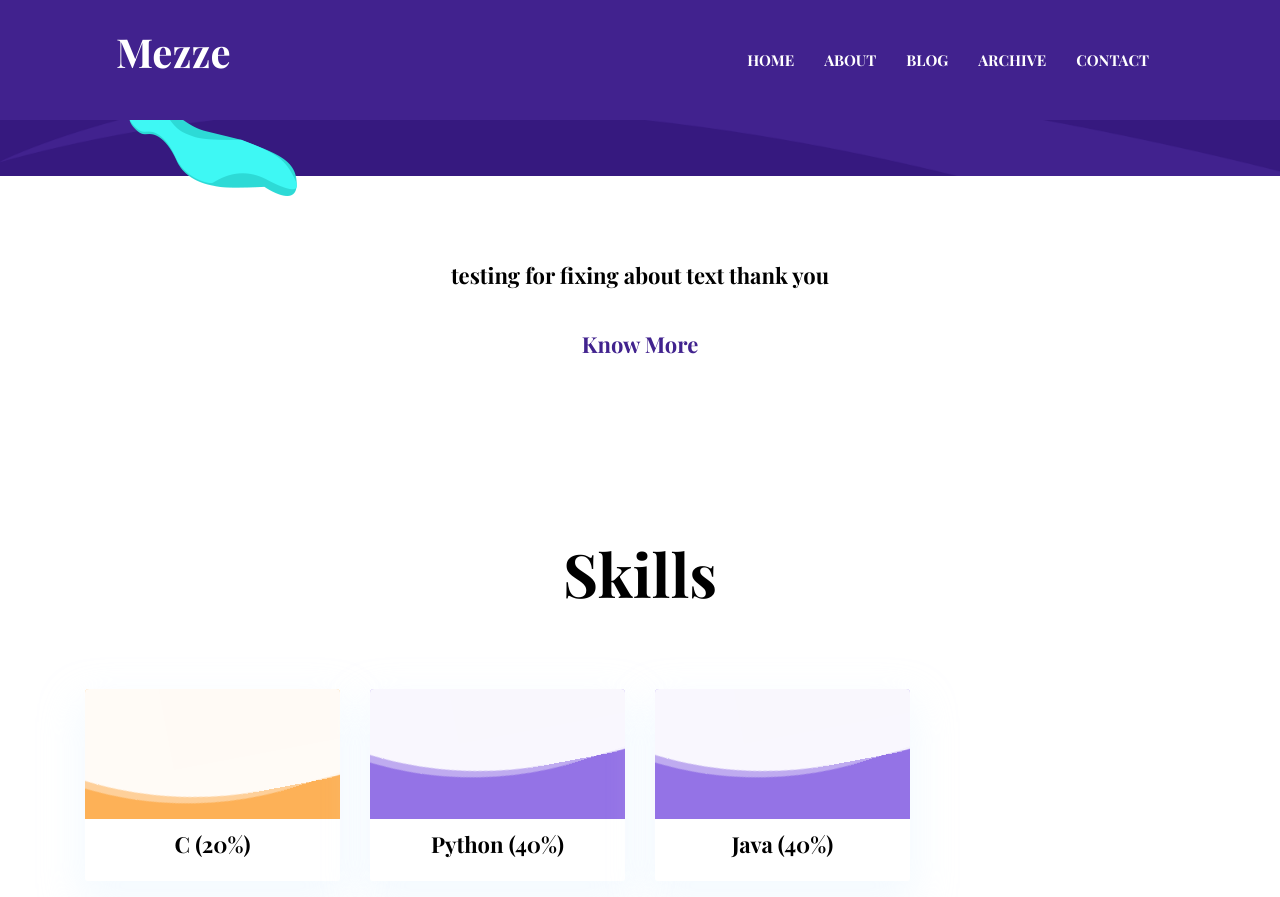
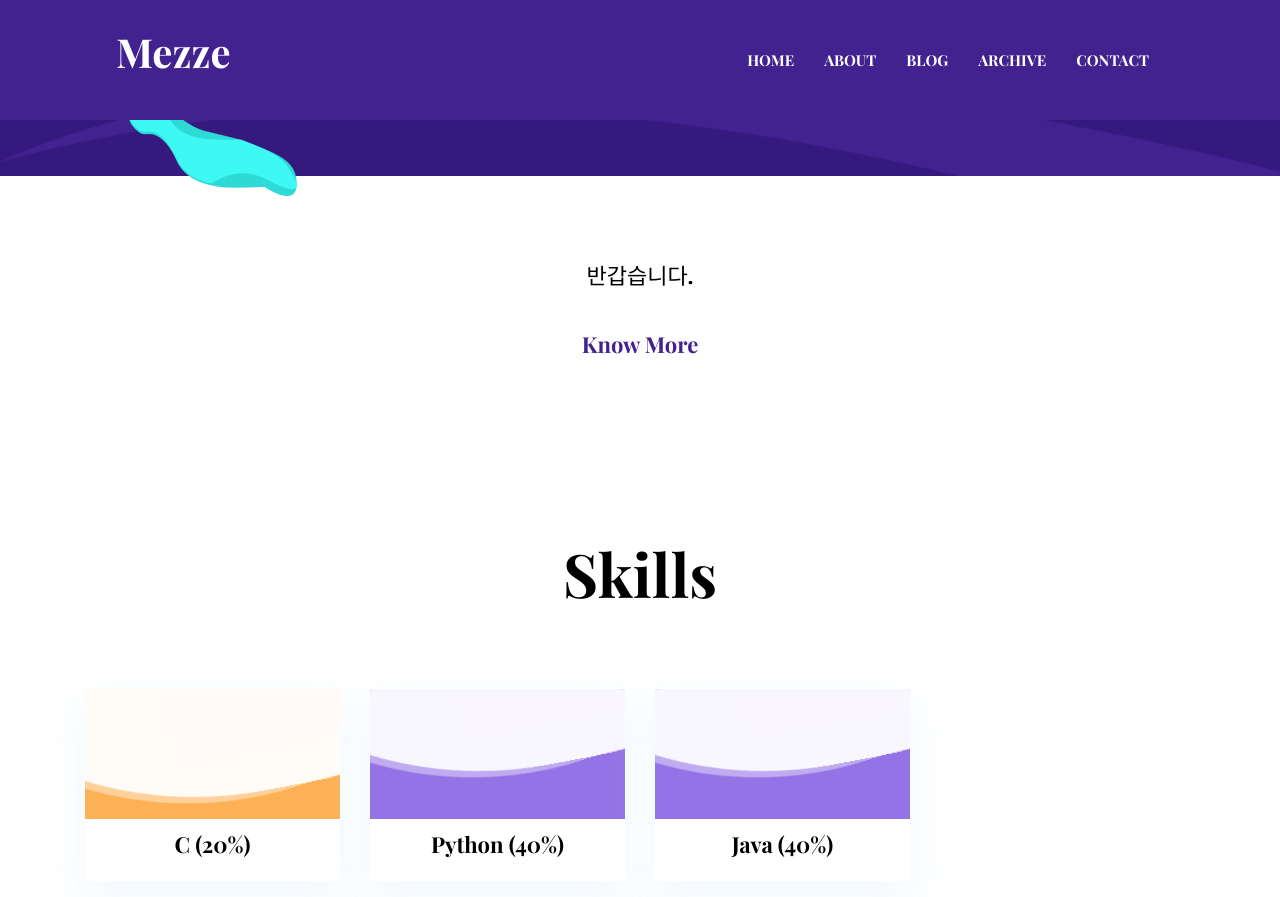
Before and after one commit to JEJUCE/JEJUCE.github.io, a Jekyll site: the page built from index.html, in a window 1280 px wide and 900 px high, scrolled down 636 px. Shown: the top 897 px of the window. Built offline with Jekyll 4.4.1, drawn with Linux system fonts in a browser that asks for light colours; part of the change alters nothing that is shown.

Commit message:
no message

```diff
--- a/_data/settings.yml
+++ b/_data/settings.yml
@@ -44,105 +44,17 @@ hero:
 # About (Section and Page)
 
 # About Section
-blurb: testing for fixing about text thank you
+blurb: 반갑습니다.
 blurb-btn-link: "/about"
 blurb-btn-name: know more
 
 # About Page
-content: testing
-
-work-process:
-  - title: "Research and Plan"
-    icon: "assets/images/icons/plan.png"
-    content: "test"
-
-  - title: "Design and Develop"
-    icon: "assets/images/icons/design.png"
-    content: "test2"
-
-  - title: "Deliver"
-    icon: "assets/images/icons/print.png"
-    content: "test3"
-
-
-# Skills Section
-
-skills-title: Skills
-skills:
-  - { name: C, color: "#fdb157", value: "20%" }
-  - { name: Python, color: "#9473e6", value: "40%" }
-  - { name: Java, color: "#9473e6", value: "40%" }
-
-#-------------------------------
-# Exprerience Section
-
-experience-title: Experience
-experience:
-  - {
-      name: Assistant Instructor<br>(AI hackathon Program),
-      icon: "icon-2.png",
-      date: "October 2022",
-      organization: "Jeju National University Intelligent Software Education Research Institute. <br> Jeju Province. <br> Jeju National University.",
-    }
-  - {
-      name: Assistant Instructor<br>(High School-University linkage Program),
-      icon: "icon-1.png",
-      date: "April 2022 – July 2022",
-      organization: "Jeju National University Intelligent Software Education Research Institute",
-    }
-  - {
-      name: Team Leader<br>(Industry-Academic Cooperation Project),
-      icon: "icon-3.png",
-      date: "March 2022 - August 2022",
-      organization: "SW-Centered University of Jeju National University",
-    }
-  - {
-      name: Lead Organizer<br>(TEDxJNUHighSchool),
-      icon: "icon-1.png",
-      date: "September 2017 - December 2018",
-      organization: "TEDxJNUHighSchool",
-    }
-  - {
-      name: Advisor<br>(TEDxJNUHighSchool),
-      icon: "icon-2.png",
-      date: "December 2018 - Present",
-      organization: "TEDxJNUHighSchool",
-    }
-  - {
-      name: Leader,
-      icon: "icon-3.png",
-      date: "Sep 2014 - Present",
-      organization: "THEMEFISHER",
-    }
-
-#-------------------------------
-# Education Section
-
-education-title: Education
-education:
-  - {
-      name: Bachelor of Science in Computer Education,
-      date: "March 2020 - Present",
-      organization: "Jeju National University",
-    }
-  - {
-      name: Minor of Big Data Convergence,
-      date: "March 2022 - Present",
-      organization: "Jeju National University",
-    }
-  - {
-      name: English Language for Software Engineering,
-      date: "July 2022 – August 2022",
-      organization: "Auckland University of Technology",
-    }
-
-
-
+content: career
 # Work Process Section
 work-process:
-  - title: "Research and Plan"
-    icon: "assets/images/icons/plan.png"
-    content: "test"
+  - title: "Bachelor of Science in Computer Education"
+    icon: ""
+    content: "Major"
 
   - title: "Design and Develop"
     icon: "assets/images/icons/design.png"
```
